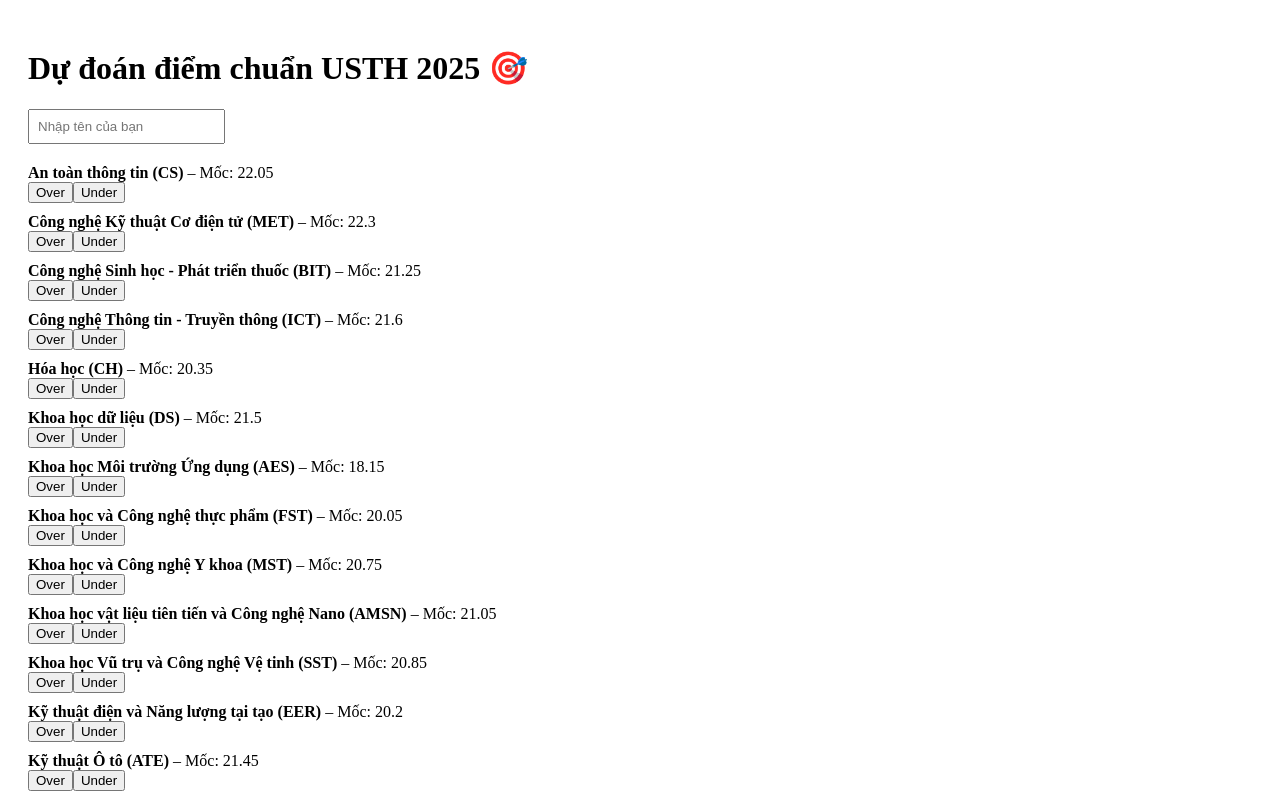
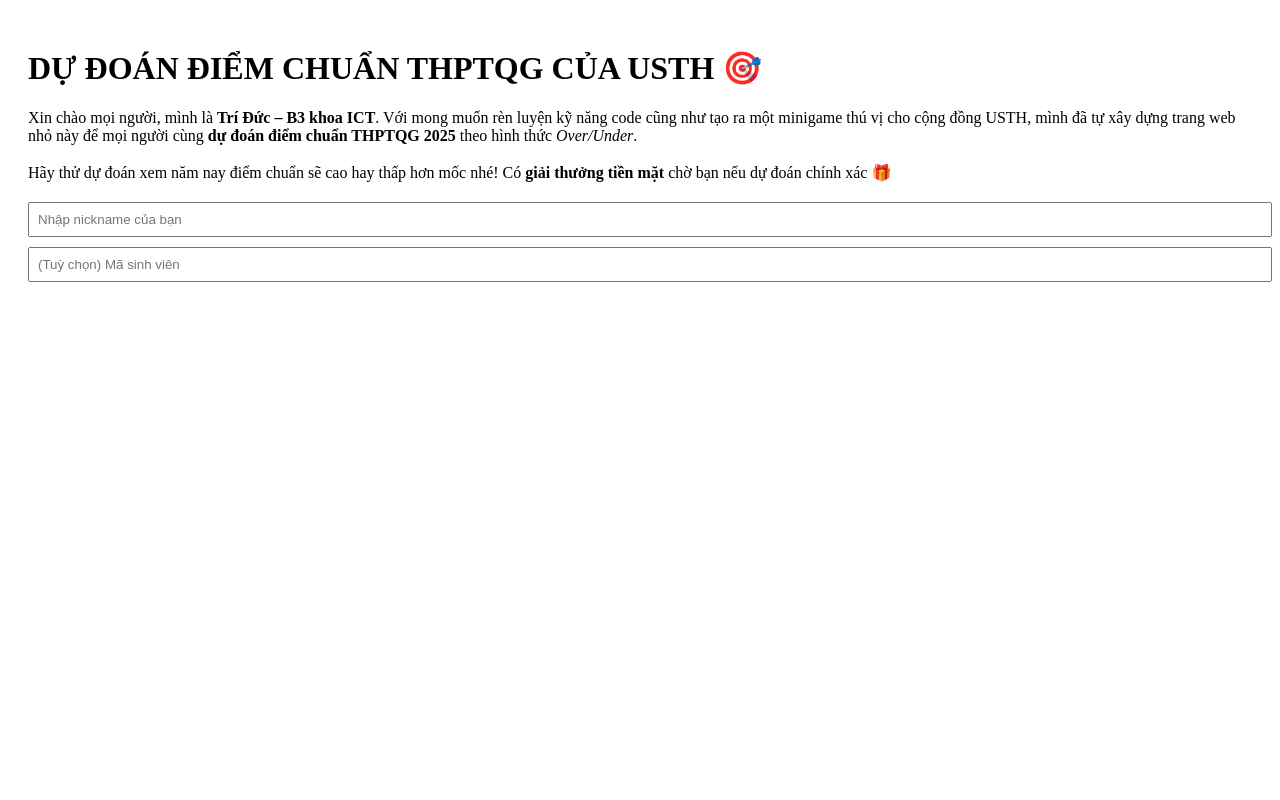
Before and after one commit to Ducy1516/predict-score-usth, a Next.js app: page / in a window 1280 px wide. Shown: the top 800 px of the page. Built offline with nearby package versions, Linux system fonts and the light colour scheme.

Commit message:
index.js

```diff
--- a/pages/index.js
+++ b/pages/index.js
@@ -23,6 +23,7 @@
 
 export default function Home() {
   const [nickname, setNickname] = useState('');
+  const [studentId, setStudentId] = useState('');
   const [bets, setBets] = useState({});
 
   const handleBetChange = (major, choice) => {
@@ -36,23 +37,35 @@
 
   return (
     <main style={{ padding: 20 }}>
-      <h1>Dự đoán điểm chuẩn USTH 2025 🎯</h1>
-      <input
-        type="text"
-        placeholder="Nhập tên của bạn"
-        value={nickname}
-        onChange={e => setNickname(e.target.value)}
-        style={{ padding: 8, marginBottom: 20, display: "block" }}
-      />
-      {majors.map(({ name, threshold }) => (
-        <div key={name} style={{ marginBottom: 10 }}>
-          <strong>{name}</strong> – Mốc: {threshold}
-          <br />
-          <button onClick={() => handleBetChange(name, 'OVER')}>Over</button>
-          <button onClick={() => handleBetChange(name, 'UNDER')}>Under</button>
-        </div>
-      ))}
-      <button onClick={handleSubmit} style={{ marginTop: 20 }}>Gửi dự đoán</button>
+  <h1>DỰ ĐOÁN ĐIỂM CHUẨN THPTQG CỦA USTH 🎯</h1>
+
+  {/* 📝 Đoạn giới thiệu tâm tình */}
+  <p style={{ marginBottom: 20 }}>
+    Xin chào mọi người, mình là <strong>Trí Đức – B3 khoa ICT</strong>.
+    Với mong muốn rèn luyện kỹ năng code cũng như tạo ra một minigame thú vị cho cộng đồng USTH,
+    mình đã tự xây dựng trang web nhỏ này để mọi người cùng <strong>dự đoán điểm chuẩn THPTQG 2025</strong> theo hình thức <em>Over/Under</em>.
+    <br /><br />
+    Hãy thử dự đoán xem năm nay điểm chuẩn sẽ cao hay thấp hơn mốc nhé!
+    Có <strong>giải thưởng tiền mặt</strong> chờ bạn nếu dự đoán chính xác 🎁
+  </p>
+
+  {/* 🔹 Nhập tên và mã sinh viên */}
+  <input
+    type="text"
+    placeholder="Nhập nickname của bạn"
+    value={nickname}
+    onChange={e => setNickname(e.target.value)}
+    style={{ padding: 8, marginBottom: 10, width: "100%" }}
+  />
+
+  <input
+    type="text"
+    placeholder="(Tuỳ chọn) Mã sinh viên"
+    value={studentId}
+    onChange={e => setStudentId(e.target.value)}
+    style={{ padding: 8, marginBottom: 20, width: "100%" }}
+  />
+
     </main>
   );
 }
```
